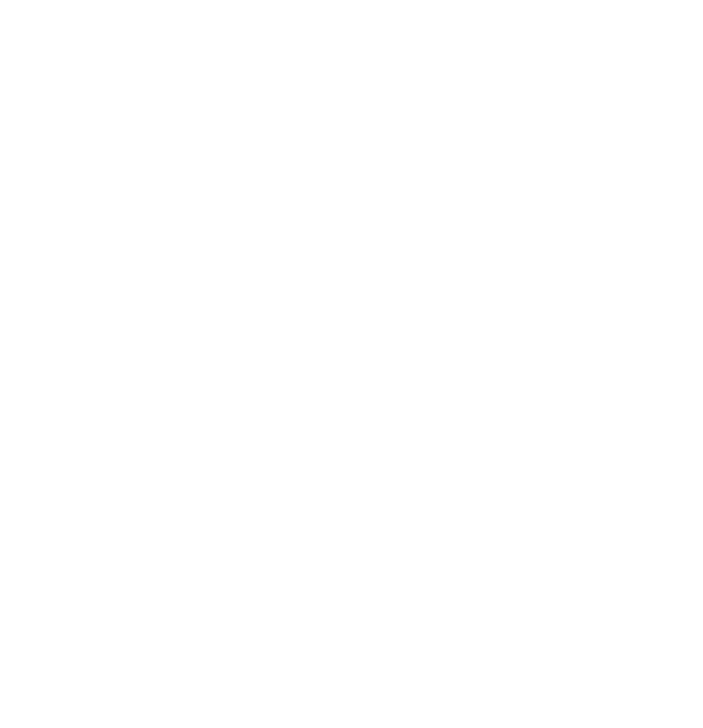
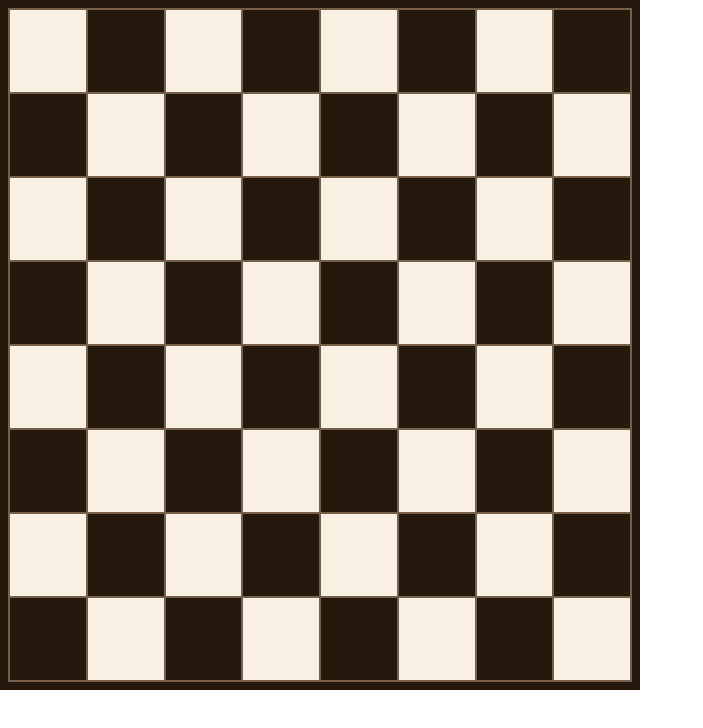
Before and after one commit to s4lvi/chess, a React (Create React App) app in the folder chess-client/: page / in a window 1280 px wide. Shown: the top 728 px of the page, without its empty margins (0-703 px from the left). Built offline with nearby package versions, Linux system fonts and the light colour scheme.

Commit message:
Working on chess board

```diff
--- a/chess-client/package.json
+++ b/chess-client/package.json
@@ -10,7 +10,8 @@
     "react": "^17.0.2",
     "react-dom": "^17.0.2",
     "react-scripts": "5.0.0",
-    "web-vitals": "^2.1.2"
+    "web-vitals": "^2.1.2",
+    "yarn": "^1.22.17"
   },
   "scripts": {
     "start": "react-scripts start",
--- a/chess-client/src/App.css
+++ b/chess-client/src/App.css
@@ -36,3 +36,26 @@
     transform: rotate(360deg);
   }
 }
+
+.chessBoard {
+  border: 8px solid #25190e;
+  width:640px;
+  height:640px;
+  background-color: #77604a;
+}
+
+.chessRow {
+  width:640px;
+}
+
+.squareBlack {
+  height: 80px;
+  width: 80px;
+  background-color:#25190e;
+}
+
+.squareWhite {
+  height: 80px;
+  width: 80px;
+  background-color:#f8f1e3;
+}
--- a/chess-client/src/App.js
+++ b/chess-client/src/App.js
@@ -1,9 +1,10 @@
-
 import './App.css';
+import ChessBoard from './ChessBoard/ChessBoard';
 
 function App() {
   return (
     <div className="App">
+      <ChessBoard />
     </div>
   );
 }
--- a/chess-client/src/ChessBoard/ChessBoard.js
+++ b/chess-client/src/ChessBoard/ChessBoard.js
@@ -0,0 +1,109 @@
+import * as React from "react"
+
+class ChessBoard extends React.Component {
+    constructor(props) {
+        super(props);
+        this.state = {
+            board: {'a':{'1':null,'2':null,'3':null,'4':null,'5':null,'6':null,'7':null,'8':null},
+            'b':{'1':null,'2':null,'3':null,'4':null,'5':null,'6':null,'7':null,'8':null},
+            'c':{'1':null,'2':null,'3':null,'4':null,'5':null,'6':null,'7':null,'8':null},
+            'd':{'1':null,'2':null,'3':null,'4':null,'5':null,'6':null,'7':null,'8':null},
+            'e':{'1':null,'2':null,'3':null,'4':null,'5':null,'6':null,'7':null,'8':null},
+            'f':{'1':null,'2':null,'3':null,'4':null,'5':null,'6':null,'7':null,'8':null},
+            'g':{'1':null,'2':null,'3':null,'4':null,'5':null,'6':null,'7':null,'8':null},
+            'h':{'1':null,'2':null,'3':null,'4':null,'5':null,'6':null,'7':null,'8':null}
+            }
+        }
+    }
+
+    render() {
+        return(
+            <div>
+                <table className="chessBoard">
+                    <tr className="chessRow">
+                        <td className="squareWhite" id="0">{this.state.board['h']['1']}</td>
+                        <td className="squareBlack" id="1">{this.state.board['g']['1']}</td>
+                        <td className="squareWhite" id="2">{this.state.board['f']['1']}</td>
+                        <td className="squareBlack" id="3">{this.state.board['e']['1']}</td>
+                        <td className="squareWhite" id="4">{this.state.board['d']['1']}</td>
+                        <td className="squareBlack" id="5">{this.state.board['c']['1']}</td>
+                        <td className="squareWhite" id="6">{this.state.board['b']['1']}</td>
+                        <td className="squareBlack" id="7">{this.state.board['a']['1']}</td>
+                    </tr>
+                    <tr className="chessRow">
+                        <td className="squareBlack" id="8">{this.state.board['h']['2']}</td>
+                        <td className="squareWhite" id="9">{this.state.board['g']['2']}</td>
+                        <td className="squareBlack" id="10">{this.state.board['f']['2']}</td>
+                        <td className="squareWhite" id="11">{this.state.board['e']['2']}</td>
+                        <td className="squareBlack" id="12">{this.state.board['d']['2']}</td>
+                        <td className="squareWhite" id="13">{this.state.board['c']['2']}</td>
+                        <td className="squareBlack" id="14">{this.state.board['b']['2']}</td>
+                        <td className="squareWhite" id="15">{this.state.board['a']['2']}</td>
+                    </tr>
+                    <tr className="chessRow">
+                        <td className="squareWhite" id="16">{this.state.board['h']['3']}</td>
+                        <td className="squareBlack" id="17">{this.state.board['g']['3']}</td>
+                        <td className="squareWhite" id="18">{this.state.board['f']['3']}</td>
+                        <td className="squareBlack" id="19">{this.state.board['e']['3']}</td>
+                        <td className="squareWhite" id="20">{this.state.board['d']['3']}</td>
+                        <td className="squareBlack" id="21">{this.state.board['c']['3']}</td>
+                        <td className="squareWhite" id="22">{this.state.board['b']['3']}</td>
+                        <td className="squareBlack" id="23">{this.state.board['a']['3']}</td>
+                    </tr>
+                    <tr className="chessRow">
+                        <td className="squareBlack" id="24">{this.state.board['h']['4']}</td>
+                        <td className="squareWhite" id="25">{this.state.board['g']['4']}</td>
+                        <td className="squareBlack" id="26">{this.state.board['f']['4']}</td>
+                        <td className="squareWhite" id="27">{this.state.board['e']['4']}</td>
+                        <td className="squareBlack" id="28">{this.state.board['d']['4']}</td>
+                        <td className="squareWhite" id="29">{this.state.board['c']['4']}</td>
+                        <td className="squareBlack" id="30">{this.state.board['b']['4']}</td>
+                        <td className="squareWhite" id="31">{this.state.board['a']['4']}</td>
+                    </tr>
+                    <tr className="chessRow">
+                        <td className="squareWhite" id="32">{this.state.board['h']['5']}</td>
+                        <td className="squareBlack" id="33">{this.state.board['g']['5']}</td>
+                        <td className="squareWhite" id="34">{this.state.board['f']['5']}</td>
+                        <td className="squareBlack" id="35">{this.state.board['e']['5']}</td>
+                        <td className="squareWhite" id="36">{this.state.board['d']['5']}</td>
+                        <td className="squareBlack" id="37">{this.state.board['c']['5']}</td>
+                        <td className="squareWhite" id="38">{this.state.board['b']['5']}</td>
+                        <td className="squareBlack" id="39">{this.state.board['a']['5']}</td>
+                    </tr>
+                    <tr className="chessRow">
+                        <td className="squareBlack" id="40">{this.state.board['h']['6']}</td>
+                        <td className="squareWhite" id="41">{this.state.board['g']['6']}</td>
+                        <td className="squareBlack" id="42">{this.state.board['f']['6']}</td>
+                        <td className="squareWhite" id="43">{this.state.board['e']['6']}</td>
+                        <td className="squareBlack" id="44">{this.state.board['d']['6']}</td>
+                        <td className="squareWhite" id="45">{this.state.board['c']['6']}</td>
+                        <td className="squareBlack" id="46">{this.state.board['b']['6']}</td>
+                        <td className="squareWhite" id="47">{this.state.board['a']['6']}</td>
+                    </tr>
+                    <tr className="chessRow">
+                        <td className="squareWhite" id="48">{this.state.board['h']['7']}</td>
+                        <td className="squareBlack" id="49">{this.state.board['g']['7']}</td>
+                        <td className="squareWhite" id="50">{this.state.board['f']['7']}</td>
+                        <td className="squareBlack" id="51">{this.state.board['e']['7']}</td>
+                        <td className="squareWhite" id="52">{this.state.board['d']['7']}</td>
+                        <td className="squareBlack" id="53">{this.state.board['c']['7']}</td>
+                        <td className="squareWhite" id="54">{this.state.board['b']['7']}</td>
+                        <td className="squareBlack" id="55">{this.state.board['a']['7']}</td>
+                    </tr>
+                    <tr className="chessRow">
+                        <td className="squareBlack" id="56">{this.state.board['h']['8']}</td>
+                        <td className="squareWhite" id="57">{this.state.board['g']['8']}</td>
+                        <td className="squareBlack" id="58">{this.state.board['f']['8']}</td>
+                        <td className="squareWhite" id="59">{this.state.board['e']['8']}</td>
+                        <td className="squareBlack" id="60">{this.state.board['d']['8']}</td>
+                        <td className="squareWhite" id="61">{this.state.board['c']['8']}</td>
+                        <td className="squareBlack" id="62">{this.state.board['b']['8']}</td>
+                        <td className="squareWhite" id="63">{this.state.board['a']['8']}</td>
+                    </tr>
+                </table>
+            </div>
+        )
+    }
+}
+
+export default ChessBoard;
```
Also changed, not shown: 1 other file (tests, documents, lock files or other folders).
